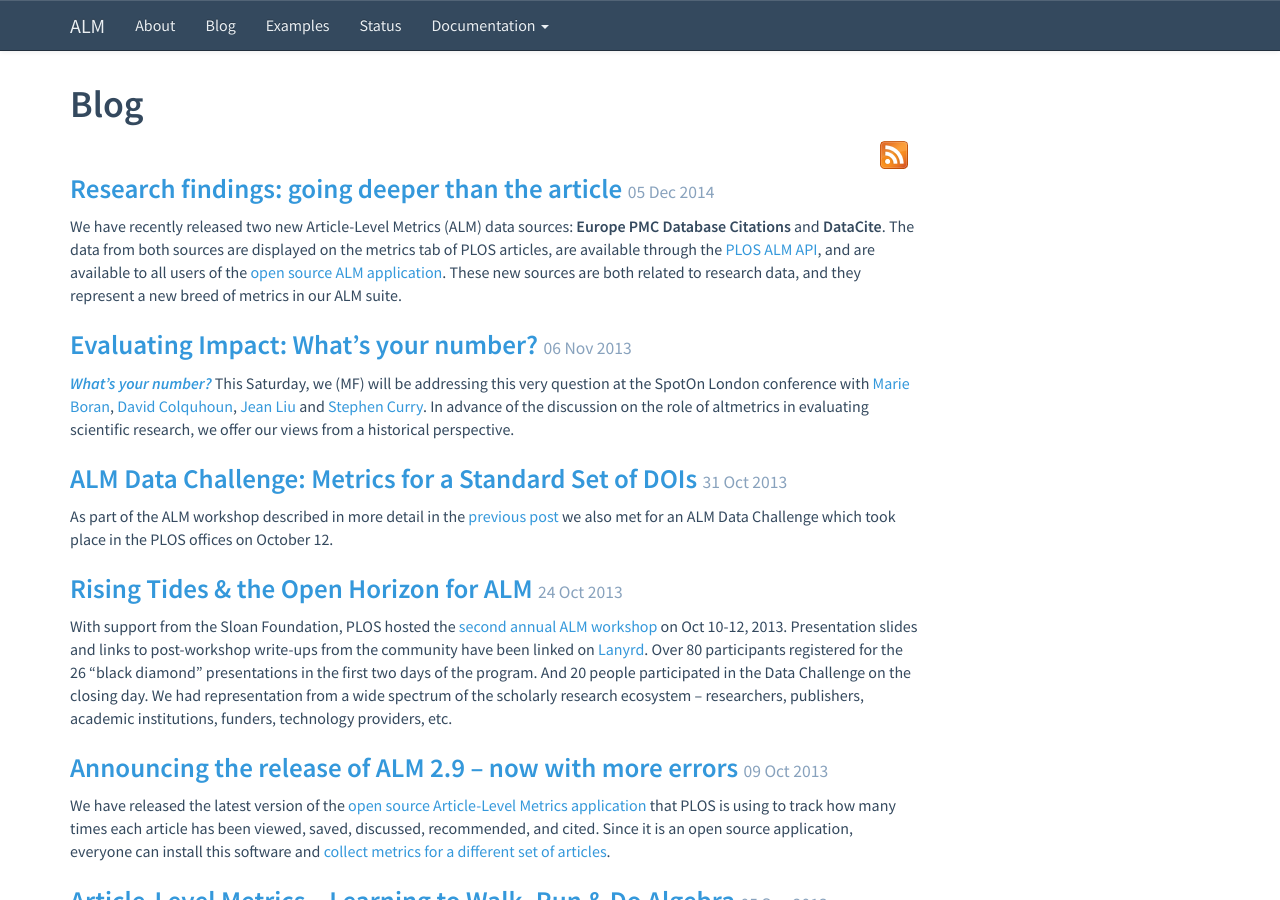
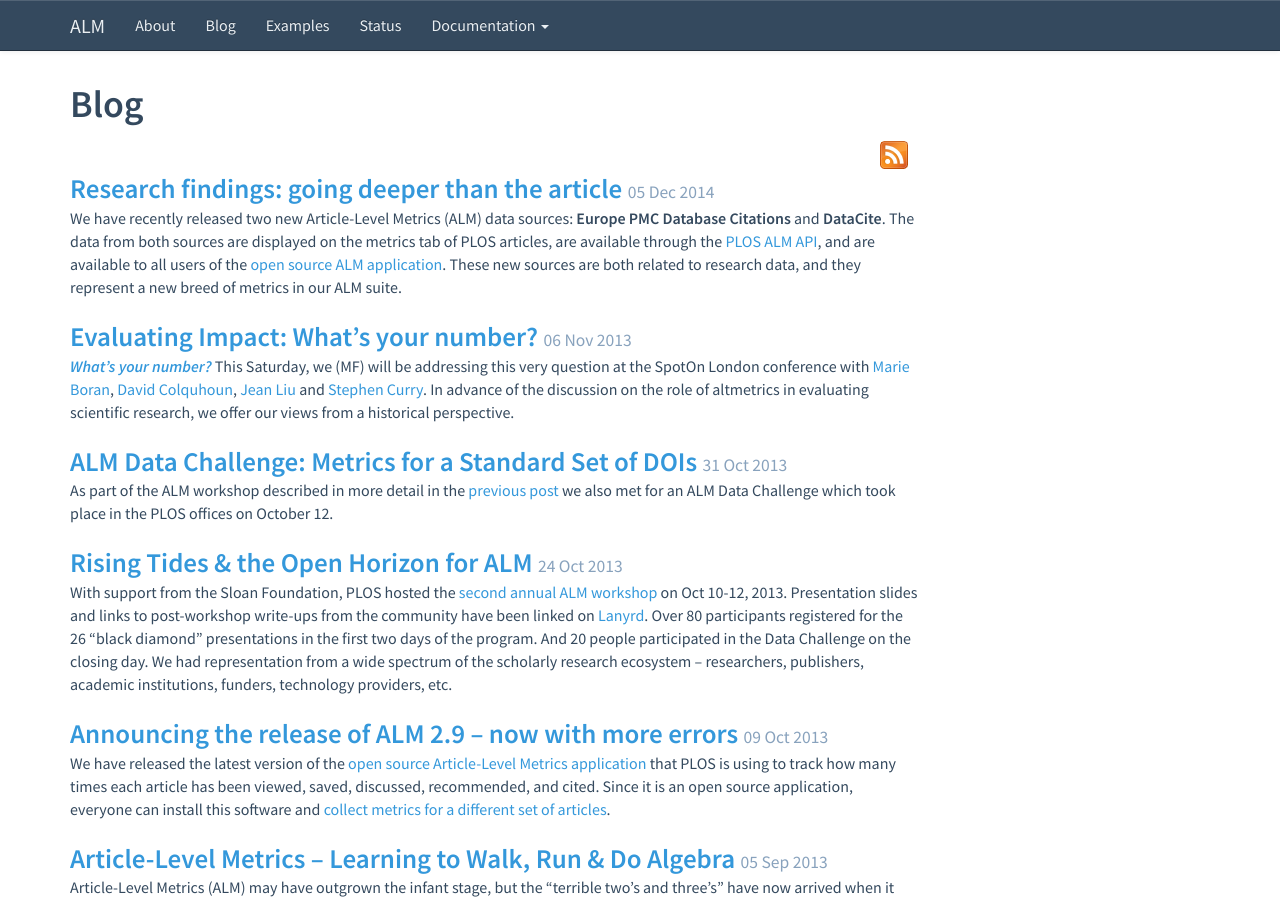
Before and after one commit to lagotto/lagotto.github.io, a Jekyll site: the page built from blog/index.html, in a window 1280 px wide and 900 px high. Built offline with Jekyll 4.4.1, drawn with Linux system fonts in a browser that asks for light colours; Markdown is read by kramdown in place of the engine named in the settings; the list of posts is cut into pages by our own code.

Commit message:
adjust spacing of title in list view

```diff
--- a/blog/index.html
+++ b/blog/index.html
@@ -4,6 +4,6 @@
 ---
 
 {% for post in site.categories.blog %}
-  <h3><a href="{{ BASE_PATH }}{{ post.url }}">{{ post.title }}</a> <small>{{ post.date | date_to_string }}</small></h3>
+  <h3 class="post_list"><a href="{{ BASE_PATH }}{{ post.url }}">{{ post.title }}</a> <small>{{ post.date | date_to_string }}</small></h3>
   {{ post.excerpt }}
 {% endfor %}
```
Also changed, not shown: 4 other files.
